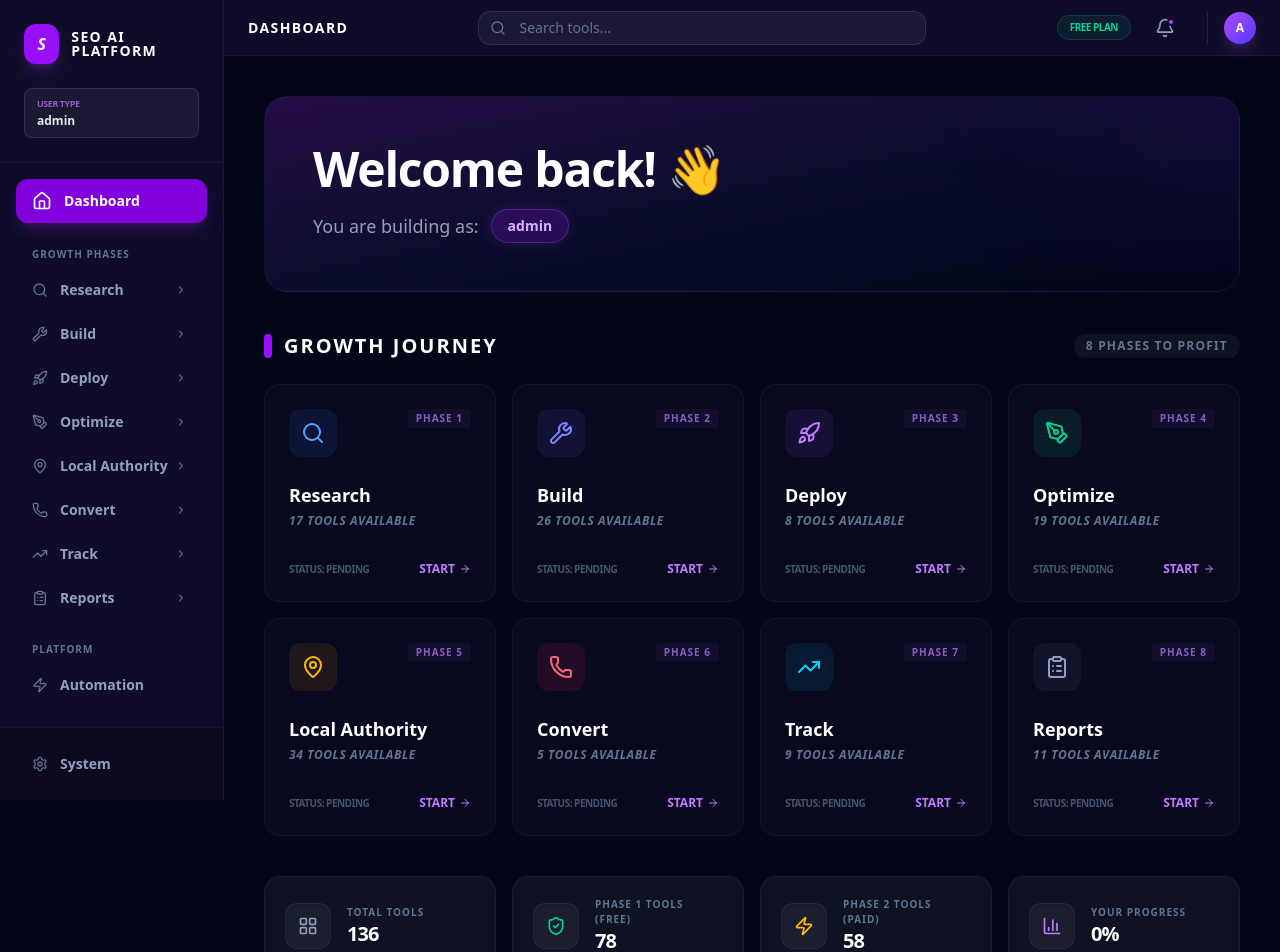
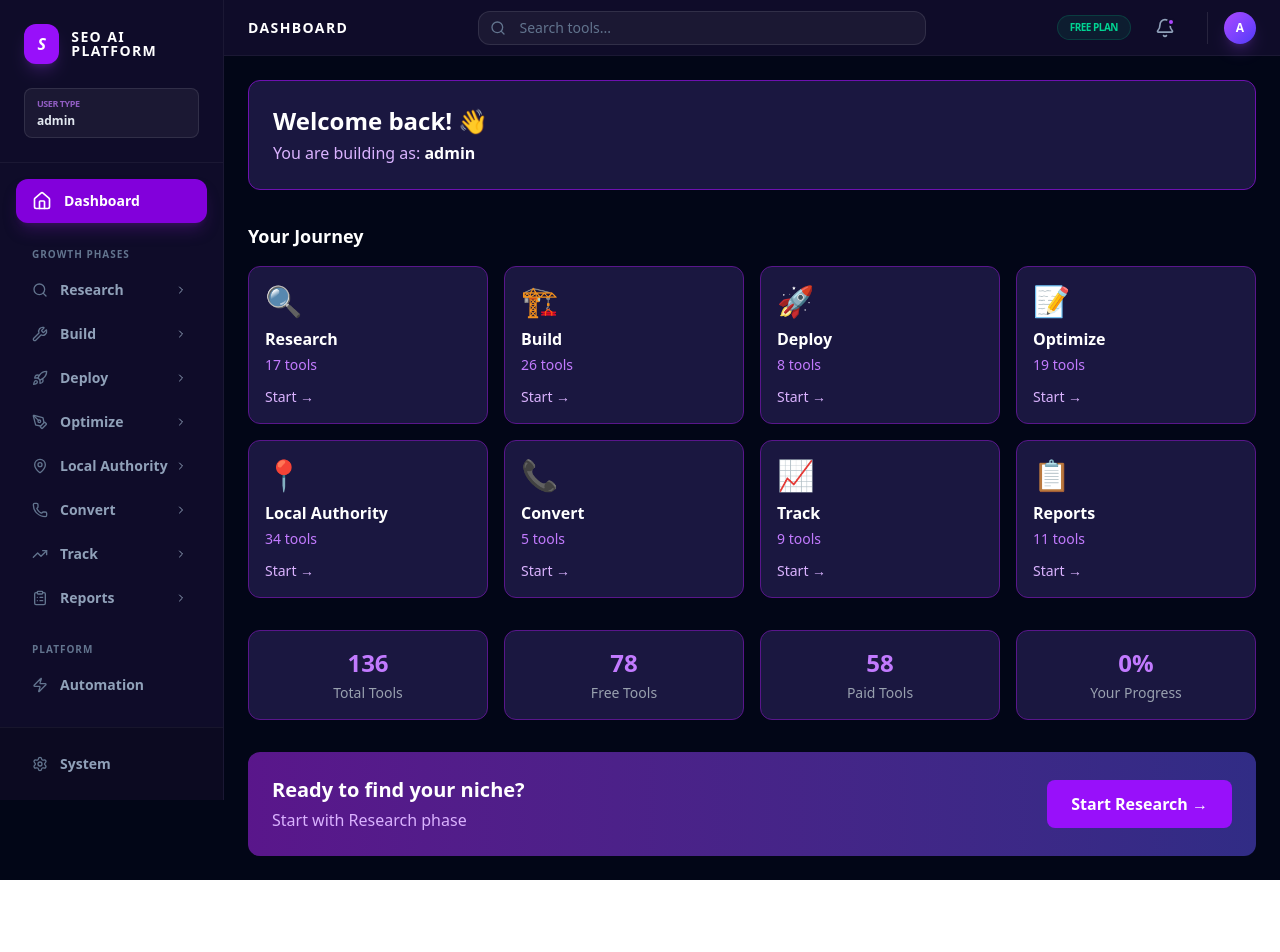
Before and after one commit to morizzogroupllc-alt/seo-ai-platform, a Next.js app: page /dashboard in a window 1280 px wide. Shown: the top 952 px of the page. After the commit the page ends 880 px from the top, so only its background shows below. Built offline with nearby package versions, Linux system fonts and the light colour scheme; sample sign-in values are in the browser's storage.

Commit message:
Update page.tsx

```diff
--- a/src/app/dashboard/page.tsx
+++ b/src/app/dashboard/page.tsx
@@ -1,151 +1,105 @@
 'use client'
-
-import React, { useState, useEffect } from 'react'
-import Link from 'next/link'
-import {
-    Search,
-    Wrench,
-    Rocket,
-    PenTool,
-    MapPin,
-    Phone,
-    TrendingUp,
-    ClipboardList,
-    ArrowRight,
-    ShieldCheck,
-    Zap,
-    LayoutGrid,
-    TrendingDown,
-    BarChart3
-} from 'lucide-react'
-import { cn } from '@/lib/utils'
+import { useEffect, useState } from 'react'
+import { useRouter } from 'next/navigation'
 
 const phases = [
-    { id: 1, name: 'Research', icon: Search, count: 17, href: '/research', color: 'bg-blue-500/10 text-blue-400' },
-    { id: 2, name: 'Build', icon: Wrench, count: 26, href: '/build', color: 'bg-indigo-500/10 text-indigo-400' },
-    { id: 3, name: 'Deploy', icon: Rocket, count: 8, href: '/deploy', color: 'bg-purple-500/10 text-purple-400' },
-    { id: 4, name: 'Optimize', icon: PenTool, count: 19, href: '/optimize', color: 'bg-emerald-500/10 text-emerald-400' },
-    { id: 5, name: 'Local Authority', icon: MapPin, count: 34, href: '/authority', color: 'bg-amber-500/10 text-amber-400' },
-    { id: 6, name: 'Convert', icon: Phone, count: 5, href: '/convert', color: 'bg-rose-500/10 text-rose-400' },
-    { id: 7, name: 'Track', icon: TrendingUp, count: 9, href: '/track', color: 'bg-cyan-500/10 text-cyan-400' },
-    { id: 8, name: 'Reports', icon: ClipboardList, count: 11, href: '/reports', color: 'bg-slate-500/10 text-slate-400' },
-]
-
-const stats = [
-    { label: 'Total Tools', value: '136', icon: LayoutGrid },
-    { label: 'Phase 1 Tools (Free)', value: '78', icon: ShieldCheck, color: 'text-emerald-400' },
-    { label: 'Phase 2 Tools (Paid)', value: '58', icon: Zap, color: 'text-amber-400' },
-    { label: 'Your Progress', value: '0%', icon: BarChart3, color: 'text-purple-400' },
+    { icon: '🔍', name: 'Research', tools: 17, path: '/research' },
+    { icon: '🏗️', name: 'Build', tools: 26, path: '/build' },
+    { icon: '🚀', name: 'Deploy', tools: 8, path: '/deploy' },
+    { icon: '📝', name: 'Optimize', tools: 19, path: '/optimize' },
+    { icon: '📍', name: 'Local Authority', tools: 34, path: '/authority' },
+    { icon: '📞', name: 'Convert', tools: 5, path: '/convert' },
+    { icon: '📈', name: 'Track', tools: 9, path: '/track' },
+    { icon: '📋', name: 'Reports', tools: 11, path: '/reports' },
 ]
 
 export default function DashboardPage() {
-    const [userType, setUserType] = useState<string | null>(null)
+    const router = useRouter()
+    const [userType, setUserType] = useState('')
 
     useEffect(() => {
-        const type = localStorage.getItem('user_type')
-        if (type) setUserType(type)
+        const ut = localStorage.getItem('user_type') || 'User'
+        setUserType(ut)
     }, [])
 
     return (
-        <div className="p-6 lg:p-10 space-y-10 max-w-7xl mx-auto">
+        <div className="p-6 space-y-8">
 
-            {/* SECTION 1: Welcome Banner */}
-            <div className="relative overflow-hidden rounded-3xl bg-gradient-to-br from-purple-900/40 via-indigo-900/20 to-transparent border border-white/5 p-8 lg:p-12">
-                <div className="relative z-10 space-y-4">
-                    <h1 className="text-4xl lg:text-5xl font-black text-white tracking-tight">
-                        Welcome back! 👋
-                    </h1>
-                    <div className="flex items-center space-x-3">
-                        <span className="text-slate-400 text-lg font-medium">You are building as:</span>
-                        <span className="px-4 py-1.5 bg-purple-600/20 border border-purple-500/30 rounded-full text-purple-300 font-bold text-sm shadow-[0_0_15px_rgba(168,85,247,0.15)]">
-                            {userType || 'Awaiting Selection...'}
-                        </span>
-                    </div>
-                </div>
-                {/* Decorative Blur */}
-                <div className="absolute top-0 right-0 w-64 h-64 bg-purple-600/10 rounded-full blur-[100px] pointer-events-none -mr-32 -mt-32"></div>
+            {/* SECTION 1: Welcome */}
+            <div className="bg-[#1A1740] rounded-xl p-6 border border-purple-800">
+                <h1 className="text-2xl font-bold text-white">
+                    Welcome back! 👋
+                </h1>
+                <p className="text-purple-300 mt-1">
+                    You are building as: <span className="text-white font-semibold">{userType}</span>
+                </p>
             </div>
 
-            {/* SECTION 2: Journey Progress Grid */}
-            <div className="space-y-6">
-                <div className="flex items-center justify-between">
-                    <h2 className="text-xl font-black text-white uppercase tracking-widest flex items-center">
-                        <div className="w-2 h-6 bg-purple-600 rounded-full mr-3"></div>
-                        Growth Journey
-                    </h2>
-                    <span className="text-xs font-bold text-slate-500 uppercase tracking-widest bg-white/5 px-3 py-1 rounded-full">8 Phases to Profit</span>
-                </div>
-
-                <div className="grid grid-cols-1 md:grid-cols-2 lg:grid-cols-4 gap-4">
+            {/* SECTION 2: Phase Cards */}
+            <div>
+                <h2 className="text-white font-semibold text-lg mb-4">
+                    Your Journey
+                </h2>
+                <div className="grid grid-cols-2 md:grid-cols-4 gap-4">
                     {phases.map((phase) => (
-                        <Link
-                            key={phase.id}
-                            href={phase.href}
-                            className="group relative bg-[#0F0C29]/50 border border-white/5 p-6 rounded-2xl hover:border-purple-500/50 hover:bg-purple-900/10 transition-all duration-300"
+                        <div
+                            key={phase.path}
+                            onClick={() => router.push(phase.path)}
+                            className="bg-[#1A1740] border border-purple-900 hover:border-purple-500
+                         rounded-xl p-4 cursor-pointer transition-all"
                         >
-                            <div className="flex justify-between items-start mb-6">
-                                <div className={cn("p-3 rounded-xl transition-transform group-hover:scale-110", phase.color)}>
-                                    <phase.icon className="w-6 h-6" />
-                                </div>
-                                <div className="text-[10px] font-black uppercase text-purple-400/70 tracking-widest bg-purple-400/5 px-2 py-0.5 rounded">
-                                    Phase {phase.id}
-                                </div>
+                            <div className="text-3xl mb-2">{phase.icon}</div>
+                            <div className="text-white font-semibold">{phase.name}</div>
+                            <div className="text-purple-400 text-sm mt-1">
+                                {phase.tools} tools
                             </div>
-
-                            <div className="space-y-1">
-                                <h3 className="text-lg font-bold text-white group-hover:text-purple-300 transition-colors">
-                                    {phase.name}
-                                </h3>
-                                <p className="text-xs text-slate-500 font-bold uppercase tracking-wider italic">
-                                    {phase.count} Tools Available
-                                </p>
+                            <div className="mt-3 text-purple-300 text-sm font-medium">
+                                Start →
                             </div>
-
-                            <div className="mt-8 flex items-center justify-between">
-                                <span className="text-[10px] font-black text-slate-600 uppercase tracking-tighter">Status: Pending</span>
-                                <span className="flex items-center text-xs font-black text-purple-400 group-hover:translate-x-1 transition-transform">
-                                    START <ArrowRight className="ml-1 w-3 h-3" />
-                                </span>
-                            </div>
-                        </Link>
+                        </div>
                     ))}
                 </div>
             </div>
 
-            {/* SECTION 3: Quick Stats Bar */}
-            <div className="grid grid-cols-2 lg:grid-cols-4 gap-4">
-                {stats.map((stat, i) => (
-                    <div key={i} className="bg-white/5 border border-white/5 p-5 rounded-2xl flex items-center space-x-4">
-                        <div className="p-3 bg-white/5 rounded-xl border border-white/5 shadow-inner">
-                            <stat.icon className={cn("w-5 h-5", stat.color || "text-slate-400")} />
+            {/* SECTION 3: Stats */}
+            <div className="grid grid-cols-2 md:grid-cols-4 gap-4">
+                {[
+                    { label: 'Total Tools', value: '136' },
+                    { label: 'Free Tools', value: '78' },
+                    { label: 'Paid Tools', value: '58' },
+                    { label: 'Your Progress', value: '0%' },
+                ].map((stat) => (
+                    <div key={stat.label}
+                        className="bg-[#1A1740] border border-purple-900
+                       rounded-xl p-4 text-center">
+                        <div className="text-2xl font-bold text-purple-400">
+                            {stat.value}
                         </div>
-                        <div>
-                            <p className="text-[10px] font-black text-slate-500 uppercase tracking-widest">{stat.label}</p>
-                            <p className="text-xl font-black text-white tracking-tighter">{stat.value}</p>
+                        <div className="text-gray-400 text-sm mt-1">
+                            {stat.label}
                         </div>
                     </div>
                 ))}
             </div>
 
-            {/* SECTION 4: Quick Start Banner */}
-            <div className="relative rounded-3xl p-1 bg-gradient-to-r from-purple-500 to-indigo-600 shadow-2xl shadow-purple-500/20 overflow-hidden group">
-                <div className="relative h-full w-full bg-[#0F0C29] rounded-[22px] px-8 py-10 lg:px-12 lg:py-14 flex flex-col md:flex-row items-center justify-between overflow-hidden">
-                    {/* Background FX */}
-                    <div className="absolute top-0 right-0 w-96 h-96 bg-purple-500/20 rounded-full blur-[80px] -mr-48 -mt-48 group-hover:scale-110 transition-transform duration-700"></div>
-
-                    <div className="relative z-10 space-y-2 text-center md:text-left">
-                        <p className="text-purple-400 font-black uppercase tracking-[0.3em] text-[10px]">Step 1: Intelligence</p>
-                        <h3 className="text-3xl lg:text-4xl font-black text-white tracking-tight">Ready to find your niche?</h3>
-                        <p className="text-slate-400 max-w-md">Start your research phase to identify high-traffic, low-competition opportunities in your area.</p>
-                    </div>
-
-                    <Link
-                        href="/research"
-                        className="relative z-10 mt-8 md:mt-0 flex items-center px-10 py-5 bg-white text-purple-900 font-black rounded-2xl hover:bg-purple-50 shadow-xl transition-all hover:scale-105 active:scale-95 group-hover:rotate-1"
-                    >
-                        START RESEARCH <ArrowRight className="ml-2 w-5 h-5" />
-                    </Link>
+            {/* SECTION 4: CTA */}
+            <div className="bg-gradient-to-r from-purple-900 to-indigo-900
+                      rounded-xl p-6 flex items-center justify-between">
+                <div>
+                    <h3 className="text-white text-xl font-bold">
+                        Ready to find your niche?
+                    </h3>
+                    <p className="text-purple-300 mt-1">
+                        Start with Research phase
+                    </p>
                 </div>
+                <button
+                    onClick={() => router.push('/research')}
+                    className="bg-purple-600 hover:bg-purple-500 text-white
+                     font-semibold px-6 py-3 rounded-lg transition-all"
+                >
+                    Start Research →
+                </button>
             </div>
 
         </div>
```
